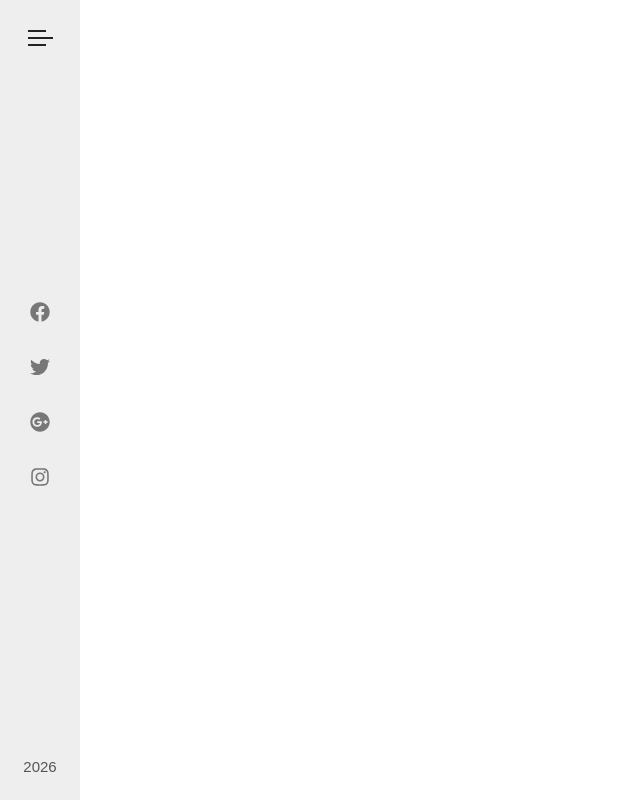
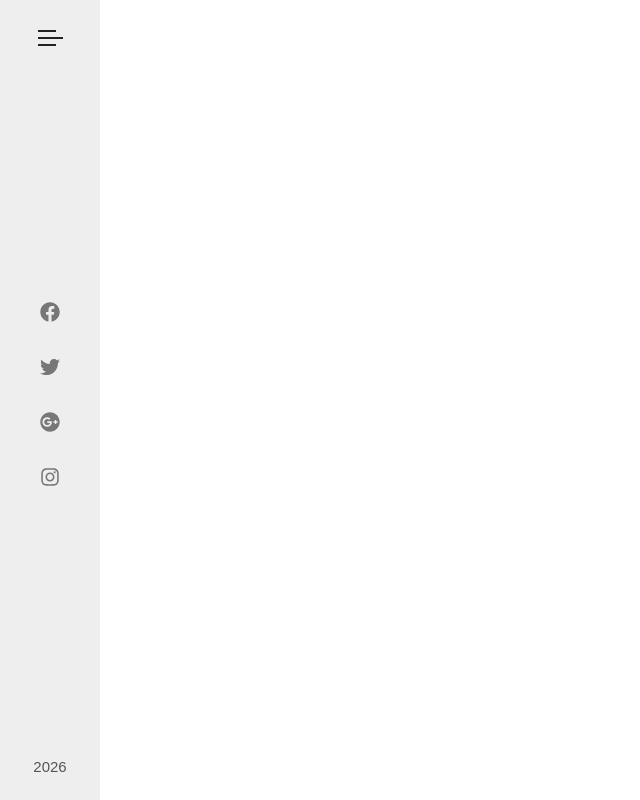
Before and after one commit to NathanDarcy/react-app-playground, a React (Vite) app: page /grand-hotel in a window 1280 px wide. Shown: the whole page, without its empty margins (0-640 px from the left). Built offline with nearby package versions, Linux system fonts and the light colour scheme.

Commit message:
refactor and extract components - Nathan

```diff
--- a/src/features/grandHotel/Dashboard.tsx
+++ b/src/features/grandHotel/Dashboard.tsx
@@ -1,53 +1,11 @@
-import {
-  FaFacebook,
-  FaGooglePlus,
-  FaInstagram,
-  FaTwitter,
-} from 'react-icons/fa'
 import './grand-hotel.css'
+import Sidebar from './components/Sidebar'
 
 export default function GrandHotelDashBoard() {
   return (
     <div className='hotel'>
-      {/* navbar */}
       <div className='hotel__navbar'>
-        {/* sidebar */}
-        <div className='hotel__sidebar'>
-          {/* menu icon */}
-          <div className='hotel__menu-icon'>
-            <div className='hotel__menu-icon-line hotel__menu-icon-line--1'></div>
-            <div className='hotel__menu-icon-line hotel__menu-icon-line--2'></div>
-            <div className='hotel__menu-icon-line hotel__menu-icon-line--3'></div>
-          </div>
-
-          {/* social icons */}
-          <ul className='hotel__social-icons-list'>
-            <li>
-              <a href='#' className='hotel__social-icons-link'>
-                <FaFacebook />
-              </a>
-            </li>
-            <li>
-              <a href='#' className='hotel__social-icons-link'>
-                <FaTwitter />
-              </a>
-            </li>
-            <li>
-              <a href='#' className='hotel__social-icons-link'>
-                <FaGooglePlus />
-              </a>
-            </li>
-            <li>
-              <a href='#' className='hotel__social-icons-link'>
-                <FaInstagram />
-              </a>
-            </li>
-          </ul>
-
-          <div className='hotel__year'>
-            <p>2026</p>
-          </div>
-        </div>
+        <Sidebar />
       </div>
     </div>
   )
--- /dev/null
+++ b/src/features/grandHotel/components/MenuIcon.tsx
@@ -0,0 +1,9 @@
+export default function MenuIcon() {
+  return (
+    <div className='hotel__menu-icon'>
+      <div className='hotel__menu-icon-line hotel__menu-icon-line--1'></div>
+      <div className='hotel__menu-icon-line hotel__menu-icon-line--2'></div>
+      <div className='hotel__menu-icon-line hotel__menu-icon-line--3'></div>
+    </div>
+  )
+}
--- /dev/null
+++ b/src/features/grandHotel/components/Sidebar.tsx
@@ -0,0 +1,32 @@
+import {
+  FaFacebook,
+  FaGooglePlus,
+  FaInstagram,
+  FaTwitter,
+} from 'react-icons/fa'
+import MenuIcon from './MenuIcon'
+import SocialIconList from './SocialIconList'
+import type { ReactNode } from 'react'
+
+export type IconListItem = { id: number; icon: ReactNode }
+
+export default function Sidebar() {
+  const icons: IconListItem[] = [
+    { id: 1, icon: <FaFacebook /> },
+    { id: 2, icon: <FaTwitter /> },
+    { id: 3, icon: <FaGooglePlus /> },
+    { id: 4, icon: <FaInstagram /> },
+  ]
+
+  return (
+    <div className='hotel__sidebar'>
+      <MenuIcon />
+
+      <SocialIconList icons={icons} />
+
+      <div className='hotel__year'>
+        <p>2026</p>
+      </div>
+    </div>
+  )
+}
--- /dev/null
+++ b/src/features/grandHotel/components/SocialIcon.tsx
@@ -0,0 +1,11 @@
+import type { ReactNode } from 'react'
+
+export default function SocialIcon({ children }: { children: ReactNode }) {
+  return (
+    <li className='hotel__social-icons-item'>
+      <a href='#' className='hotel__social-icons-link'>
+        {children}
+      </a>
+    </li>
+  )
+}
--- /dev/null
+++ b/src/features/grandHotel/components/SocialIconList.tsx
@@ -0,0 +1,14 @@
+import SocialIcon from './SocialIcon'
+import type { IconListItem } from './Sidebar'
+
+type SocialIconListProps = { icons: IconListItem[] }
+
+export default function SocialIconList({ icons }: SocialIconListProps) {
+  return (
+    <ul className='hotel__social-icons-list'>
+      {icons.map(({ id, icon }) => (
+        <SocialIcon key={id}>{icon}</SocialIcon>
+      ))}
+    </ul>
+  )
+}
--- a/src/features/grandHotel/grand-hotel.css
+++ b/src/features/grandHotel/grand-hotel.css
@@ -5,7 +5,7 @@
 }
 
 .hotel__sidebar {
-  width: 8rem;
+  width: 10rem;
   height: 100%;
   background-color: #eee;
   position: fixed;
```
